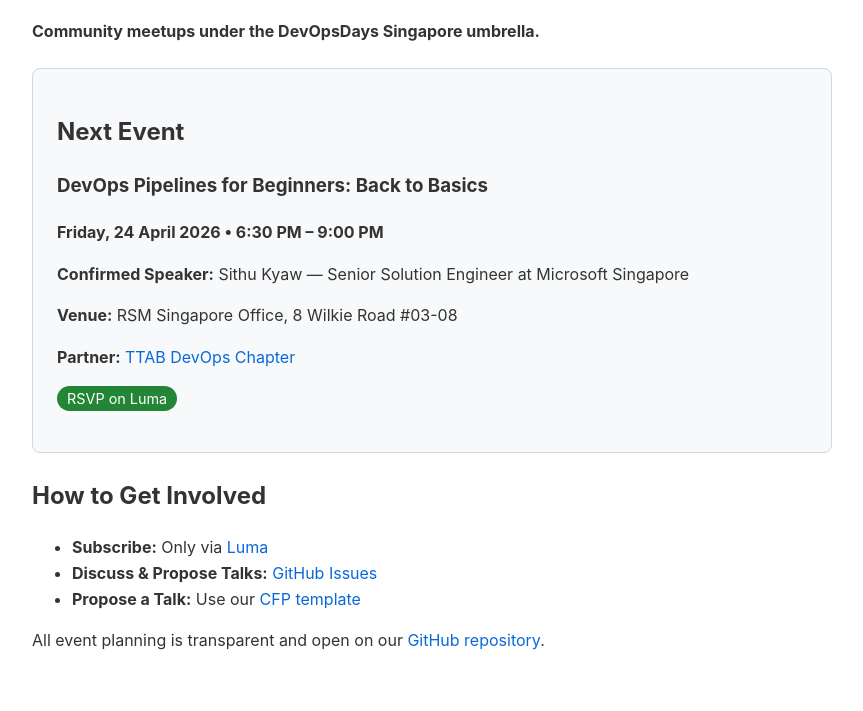
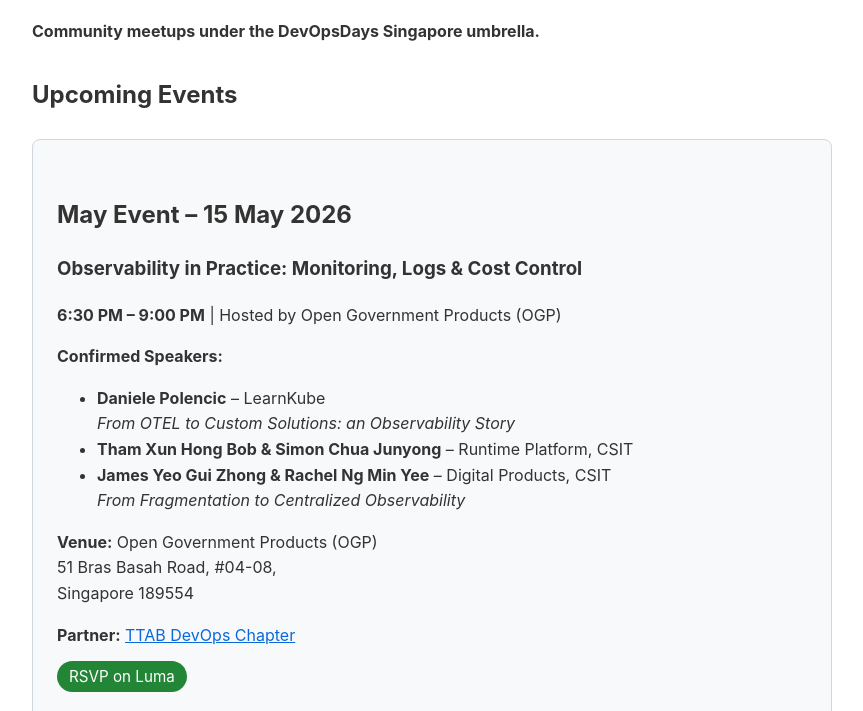
Before and after one commit to devopsdays-singapore/devops-singapore, a plain HTML site: page index.html in a window 1280 px wide. Shown: the part 94-805 px from the top of the page, without its empty margins (208-1071 px from the left). Drawn offline with Linux system fonts and the light colour scheme.

Commit message:
feat(event): may observability event

```diff
--- a/index.html
+++ b/index.html
@@ -5,127 +5,61 @@
   <meta name="viewport" content="width=device-width, initial-scale=1.0" />
   <title>DevOps Singapore</title>
   <style>
-            body {
-                font-family:
-                    -apple-system, BlinkMacSystemFont, "Segoe UI", Roboto,
-                    sans-serif;
-                max-width: 800px;
-                margin: 40px auto;
-                padding: 0 20px;
-                line-height: 1.6;
-                color: #333;
-            }
-            h1 {
-                color: #0d1117;
-            }
-            .badge {
-                background: #238636;
-                color: white;
-                padding: 4px 10px;
-                border-radius: 20px;
-                font-size: 0.9em;
-            }
-            .event-card {
-                border: 1px solid #d0d7de;
-                border-radius: 8px;
-                padding: 24px;
-                margin: 24px 0;
-                background: #f8f9fa;
-            }
-            a {
-                color: #0969da;
-                text-decoration: none;
-            }
-            a:hover {
-                text-decoration: underline;
-            }
-            .footer {
-                margin-top: 60px;
-                color: #666;
-                font-size: 0.9em;
-            }
+    body { font-family: -apple-system, BlinkMacSystemFont, "Segoe UI", Roboto, sans-serif; max-width: 800px; margin: 40px auto; padding: 0 20px; line-height: 1.6; color: #333; }
+    h1 { color: #0d1117; }
+    h2 { margin-top: 32px; }
+    .event-card { border: 1px solid #d0d7de; border-radius: 8px; padding: 24px; margin: 24px 0; background: #f8f9fa; }
+    .badge { background: #238636; color: white; padding: 6px 12px; border-radius: 20px; font-size: 0.95em; text-decoration: none; }
+    .badge:hover { background: #2ea44f; }
+    a { color: #0969da; }
+    .footer { margin-top: 60px; color: #666; font-size: 0.9em; }
   </style>
 </head>
 <body>
   <h1>DevOps Singapore 🇸🇬</h1>
-        <p>
-            <strong
-                >Community meetups under the DevOpsDays Singapore
-                umbrella.</strong
-            >
-        </p>
-
+  <p><strong>Community meetups under the DevOpsDays Singapore umbrella.</strong></p>
+  <h2>Upcoming Events</h2>
   <div class="event-card">
-            <h2>Next Event</h2>
-            <h3>DevOps Pipelines for Beginners: Back to Basics</h3>
-            <p><strong>Friday, 24 April 2026 • 6:30 PM – 9:00 PM</strong></p>
-
-            <p>
-                <strong>Confirmed Speaker:</strong> Sithu Kyaw — Senior Solution
-                Engineer at Microsoft Singapore
-            </p>
-
-            <p>
-                <strong>Venue:</strong> RSM Singapore Office, 8 Wilkie Road
-                #03-08
-            </p>
-
+    <h2>May Event – 15 May 2026</h2>
+    <h3>Observability in Practice: Monitoring, Logs & Cost Control</h3>
+    <p><strong>6:30 PM – 9:00 PM</strong> | Hosted by Open Government Products (OGP)</p>
+    <p><strong>Confirmed Speakers:</strong></p>
+    <ul>
+      <li><strong>Daniele Polencic</strong> – LearnKube<br>
+          <em>From OTEL to Custom Solutions: an Observability Story</em></li>
+      <li><strong>Tham Xun Hong Bob & Simon Chua Junyong</strong> – Runtime Platform, CSIT</li>
+      <li><strong>James Yeo Gui Zhong & Rachel Ng Min Yee</strong> – Digital Products, CSIT<br>
+          <em>From Fragmentation to Centralized Observability</em></li>
+    </ul>
+    <p><strong>Venue:</strong> Open Government Products (OGP)<br/>51 Bras Basah Road, #04-08,<br/>Singapore 189554</p>
     <p>
       <strong>Partner:</strong>
-                <a href="https://www.ttab.org.sg" target="_blank"
-                    >TTAB DevOps Chapter</a
-                >
+      <a href="https://www.ttab.org.sg" target="_blank">TTAB DevOps Chapter</a>
     </p>
-
-            <p>
-                <a href="https://lu.ma/5w55jcbw" class="badge" target="_blank"
-                    >RSVP on Luma</a
-                >
-            </p>
+    <p><a href="https://lu.ma/438pi61h" class="badge" target="_blank">RSVP on Luma</a></p>
   </div>
 
   <h2>How to Get Involved</h2>
   <ul>
     <li>
       <strong>Subscribe:</strong> Only via
-                <a href="https://lu.ma/devops-singapore" target="_blank"
-                    >Luma</a
-                >
+      <a href="https://lu.ma/devops-singapore" target="_blank">Luma</a>
     </li>
     <li>
       <strong>Discuss &amp; Propose Talks:</strong>
-                <a
-                    href="https://github.com/devopsdays-singapore/devops-singapore/issues"
-                    target="_blank"
-                    >GitHub Issues</a
-                >
+      <a href="https://github.com/devopsdays-singapore/devops-singapore/issues" target="_blank">GitHub Issues</a>
     </li>
     <li>
       <strong>Propose a Talk:</strong> Use our
-                <a
-                    href="https://github.com/devopsdays-singapore/devops-singapore/issues/new?template=cfp.md"
-                    target="_blank"
-                    >CFP template</a
-                >
+      <a href="https://github.com/devopsdays-singapore/devops-singapore/issues/new?template=cfp.md" target="_blank">CFP template</a>
     </li>
   </ul>
-
-        <p>
-            All event planning is transparent and open on our
-            <a
-                href="https://github.com/devopsdays-singapore/devops-singapore"
-                target="_blank"
-                >GitHub repository</a
-            >.
+  <p>All event planning is transparent and open on our
+    <a href="https://github.com/devopsdays-singapore/devops-singapore" target="_blank">GitHub repository</a>.
   </p>
-
   <div class="footer">
     Made with ❤️ by the DevOps Singapore community<br />
-            <a
-                href="https://github.com/devopsdays-singapore/devops-singapore"
-                target="_blank"
-                >github.com/devopsdays-singapore/devops-singapore</a
-            >
+    <a href="https://github.com/devopsdays-singapore/devops-singapore" target="_blank">github.com/devopsdays-singapore/devops-singapore</a>
   </div>
 </body>
 </html>
```
Also changed, not shown: 1 other file. Lines whose indentation alone changed are shown as unchanged.
